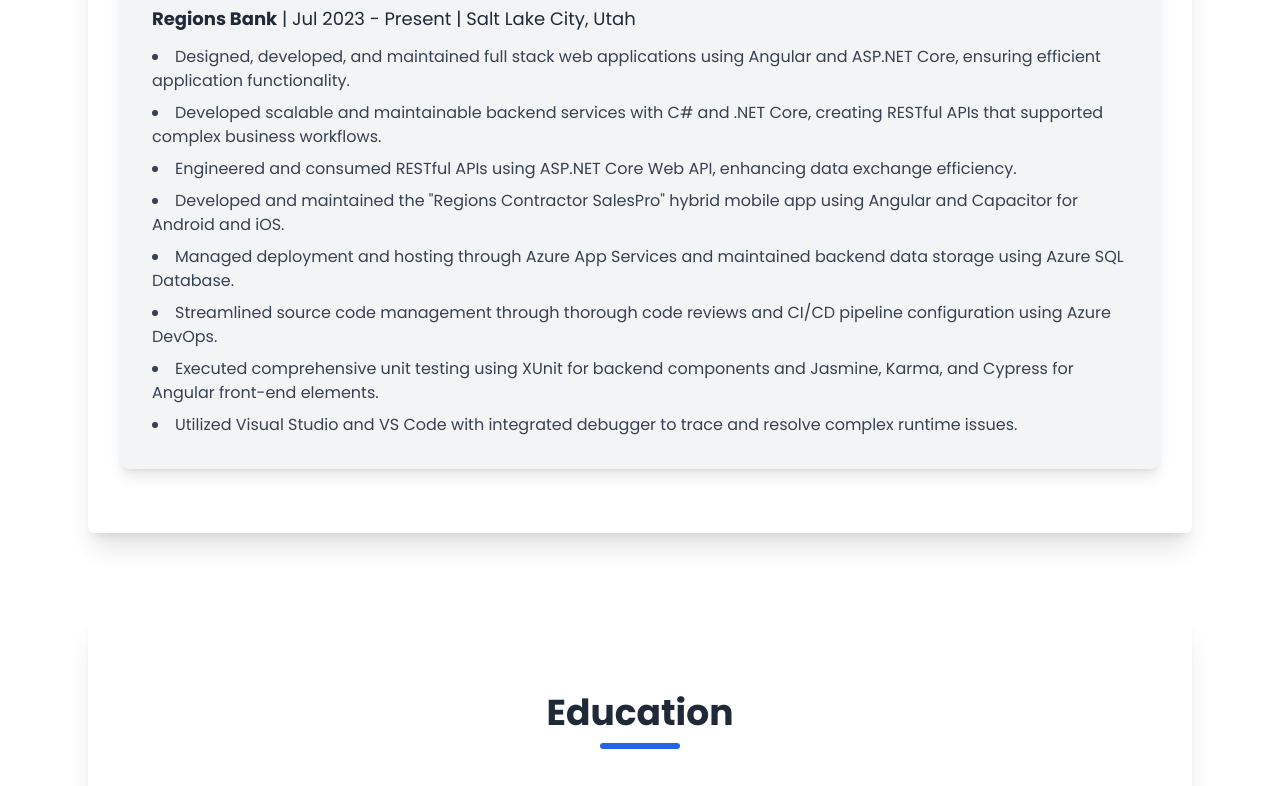
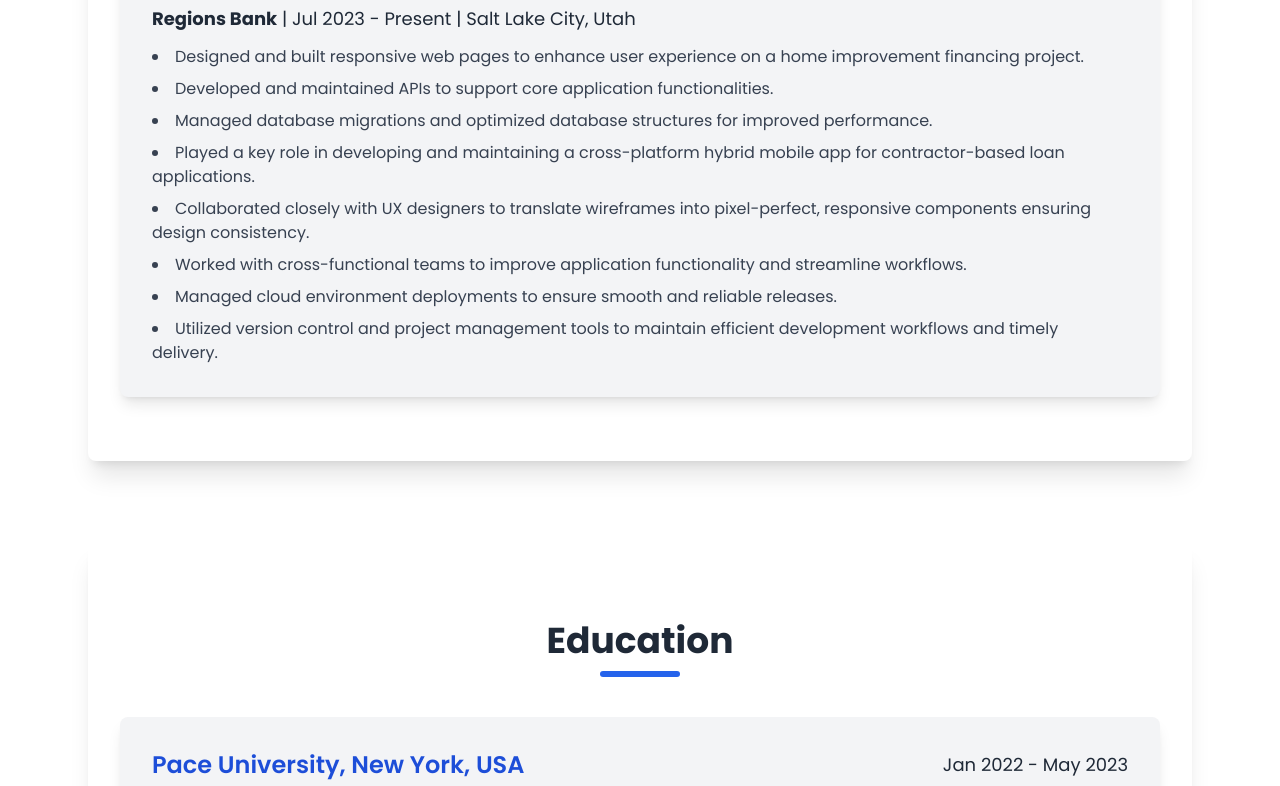
Before and after one commit to AbhinavMaram/AbhinavPortfolio, a website: page frontend/index.html in a window 1280 px wide. Shown: the part 1285-2071 px from the top of the page. Drawn offline with nearby package versions, Linux system fonts and the light colour scheme; files that its build step writes are made by us from their sources.

Commit message:
Update experience section

```diff
--- a/frontend/index.html
+++ b/frontend/index.html
@@ -99,22 +99,18 @@
             <strong>Regions Bank</strong> | Jul 2023 - Present | Salt Lake City, Utah
           </p>
           <ul class="list-disc list-inside space-y-2 text-gray-700 dark:text-gray-300">
-            <li>Designed, developed, and maintained full stack web applications using Angular and ASP.NET Core, ensuring
-              efficient application functionality.</li>
-            <li>Developed scalable and maintainable backend services with C# and .NET Core, creating RESTful APIs that
-              supported complex business workflows.</li>
-            <li>Engineered and consumed RESTful APIs using ASP.NET Core Web API, enhancing data exchange efficiency.
-            </li>
-            <li>Developed and maintained the "Regions Contractor SalesPro" hybrid mobile app using Angular and Capacitor
-              for Android and iOS.</li>
-            <li>Managed deployment and hosting through Azure App Services and maintained backend data storage using
-              Azure SQL Database.</li>
-            <li>Streamlined source code management through thorough code reviews and CI/CD pipeline configuration using
-              Azure DevOps.</li>
-            <li>Executed comprehensive unit testing using XUnit for backend components and Jasmine, Karma, and Cypress
-              for Angular front-end elements.</li>
-            <li>Utilized Visual Studio and VS Code with integrated debugger to trace and resolve complex runtime issues.
-            </li>
+            <li>Designed and built responsive web pages to enhance user experience on a home improvement financing
+              project.</li>
+            <li>Developed and maintained APIs to support core application functionalities.</li>
+            <li>Managed database migrations and optimized database structures for improved performance.</li>
+            <li>Played a key role in developing and maintaining a cross-platform hybrid mobile app for contractor-based
+              loan applications.</li>
+            <li>Collaborated closely with UX designers to translate wireframes into pixel-perfect, responsive components
+              ensuring design consistency.</li>
+            <li>Worked with cross-functional teams to improve application functionality and streamline workflows.</li>
+            <li>Managed cloud environment deployments to ensure smooth and reliable releases.</li>
+            <li>Utilized version control and project management tools to maintain efficient development workflows and
+              timely delivery.</li>
           </ul>
         </div>
       </div>
```
